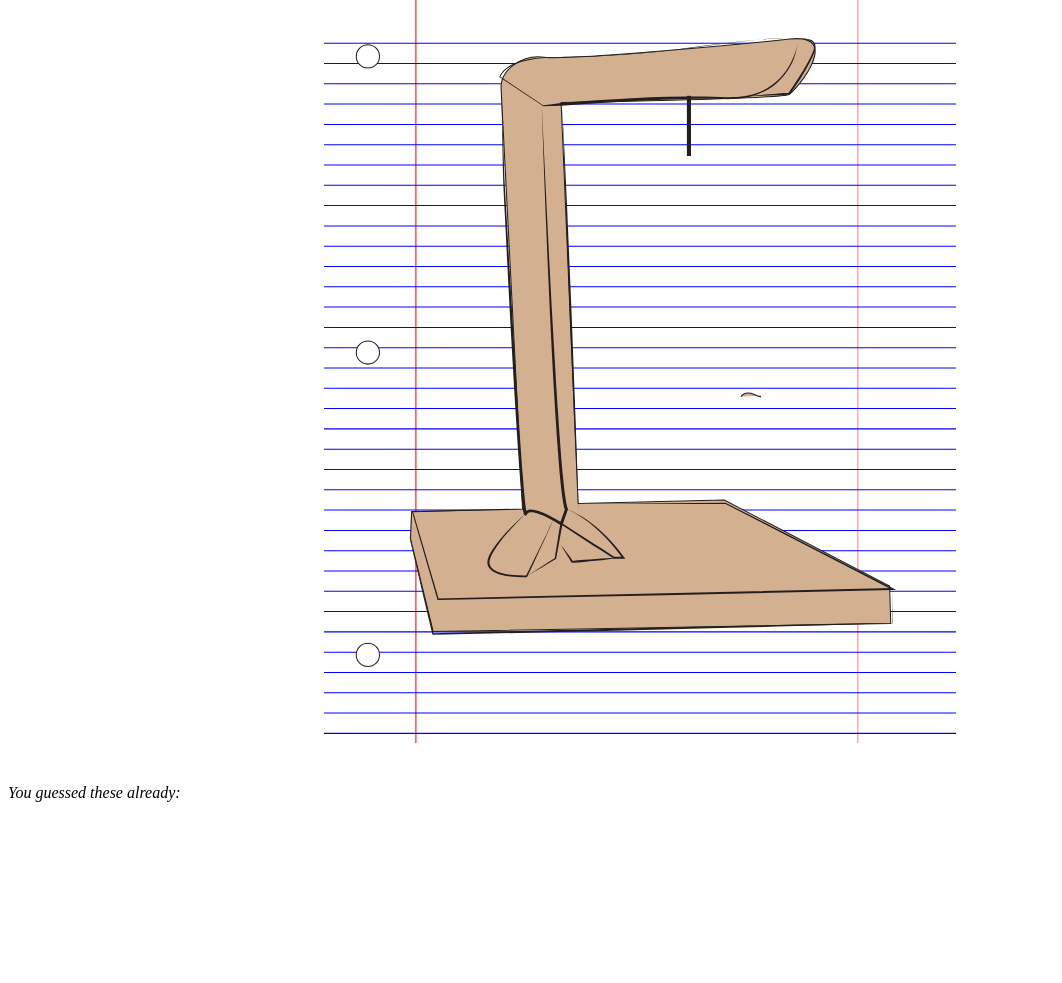
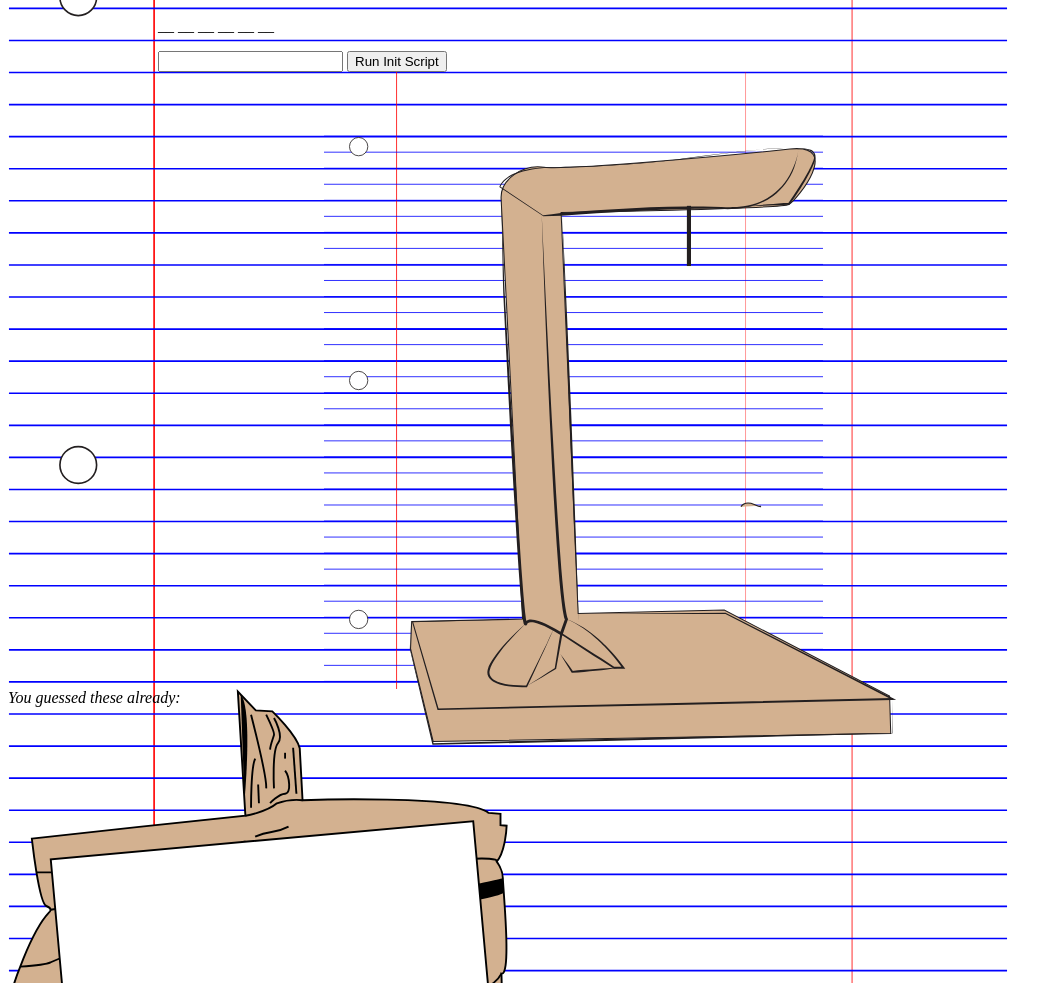
Before and after one commit to EthanJamesDodd/Dodd_Warnock_Lopez_Hangman, a plain HTML site: page index.html in a window 1280 px wide. Shown: the part 173-1156 px from the top of the page, without its empty margins (0-1062 px from the left). Before the commit the page ends 991 px from the top, so only its background shows below. Drawn offline with Linux system fonts and the light colour scheme.

Commit message:
final changes

```diff
--- a/css/main.css
+++ b/css/main.css
@@ -5,6 +5,21 @@
 .hidden
 {
 	display: none;
+}
+
+#container
+{
+	margin: 0 auto;
+	background-image: url(../assets/lined_paper_background.svg);
+	background-size: 1000px 1234px;
+	background-repeat: no-repeat;
+	height: 1234px;
+}
+
+#container h1
+{
+	padding-top: 100px;
+	padding-left: 400px;
 }
 
 #man{
@@ -37,3 +52,29 @@
 	height: 50%;
 	margin: 0 auto;
 }
+
+#wrongGuesDisplay
+{
+	background-repeat: no-repeat;
+	background-image: url("../assets/guess_sign.svg");
+	background-size: 500px 604px;
+	height: 604px;
+}
+
+.wrong-letters
+{
+	padding-top: 150px;
+	padding-left: 50px;
+	font-size: 30px;
+}
+
+.user-guess
+{
+	margin-left: 150px;
+}
+
+.hint-string
+{
+	margin-left: 150px;
+	padding-top: 10px;
+}
--- a/index.html
+++ b/index.html
@@ -8,6 +8,7 @@
   <title>Hangman!</title>
 </head>
 <body>
+ <main id="container">
   <h1>hangman</h1>
   <p class="hint-string"></p>
   <input type="text" class="user-guess">
@@ -170,6 +171,8 @@
   <button>Try Again</button>
 </section>
 
+</main>
+
 <script src="js/main.js"></script>
 </body>
 </html>
```
